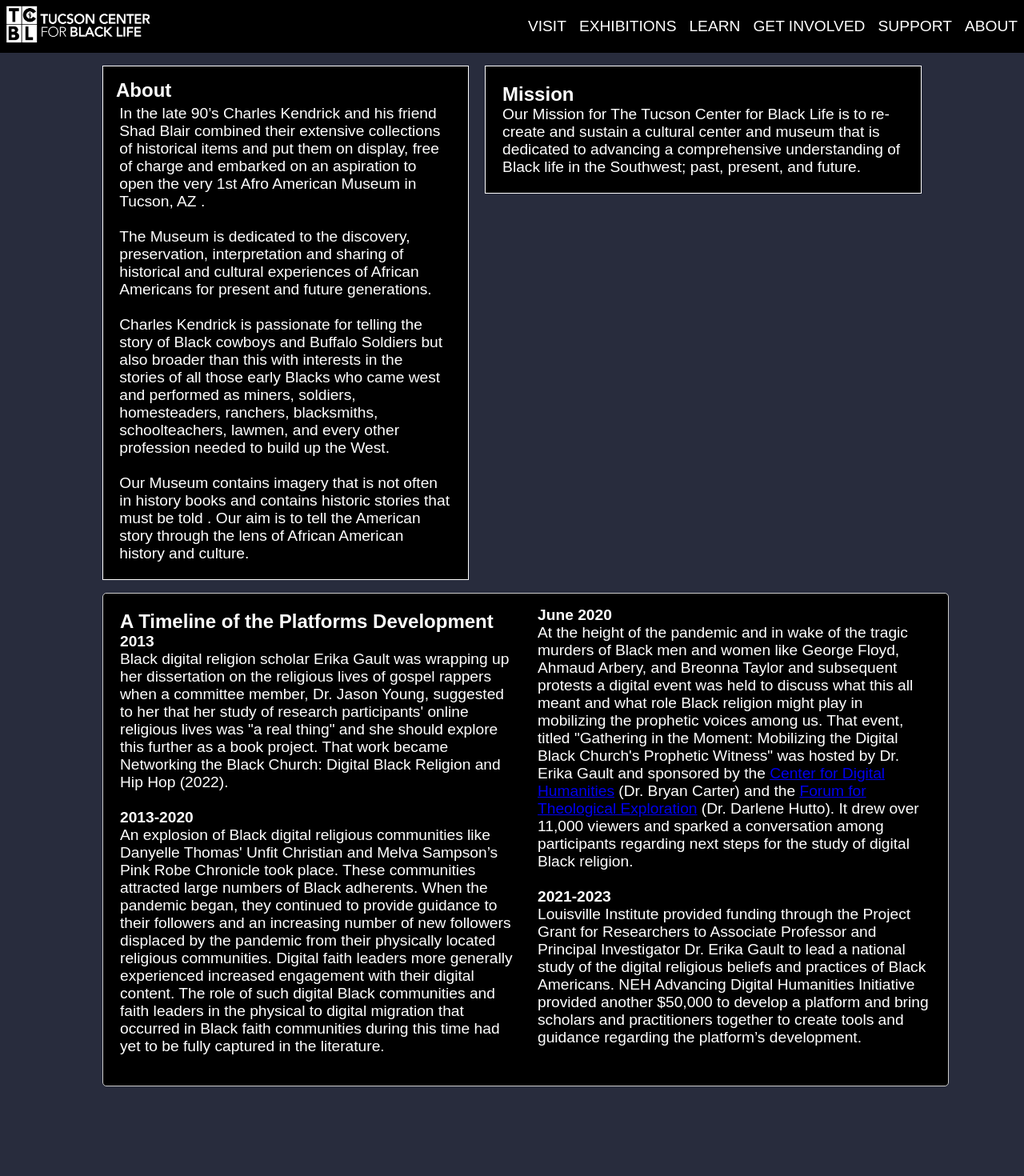
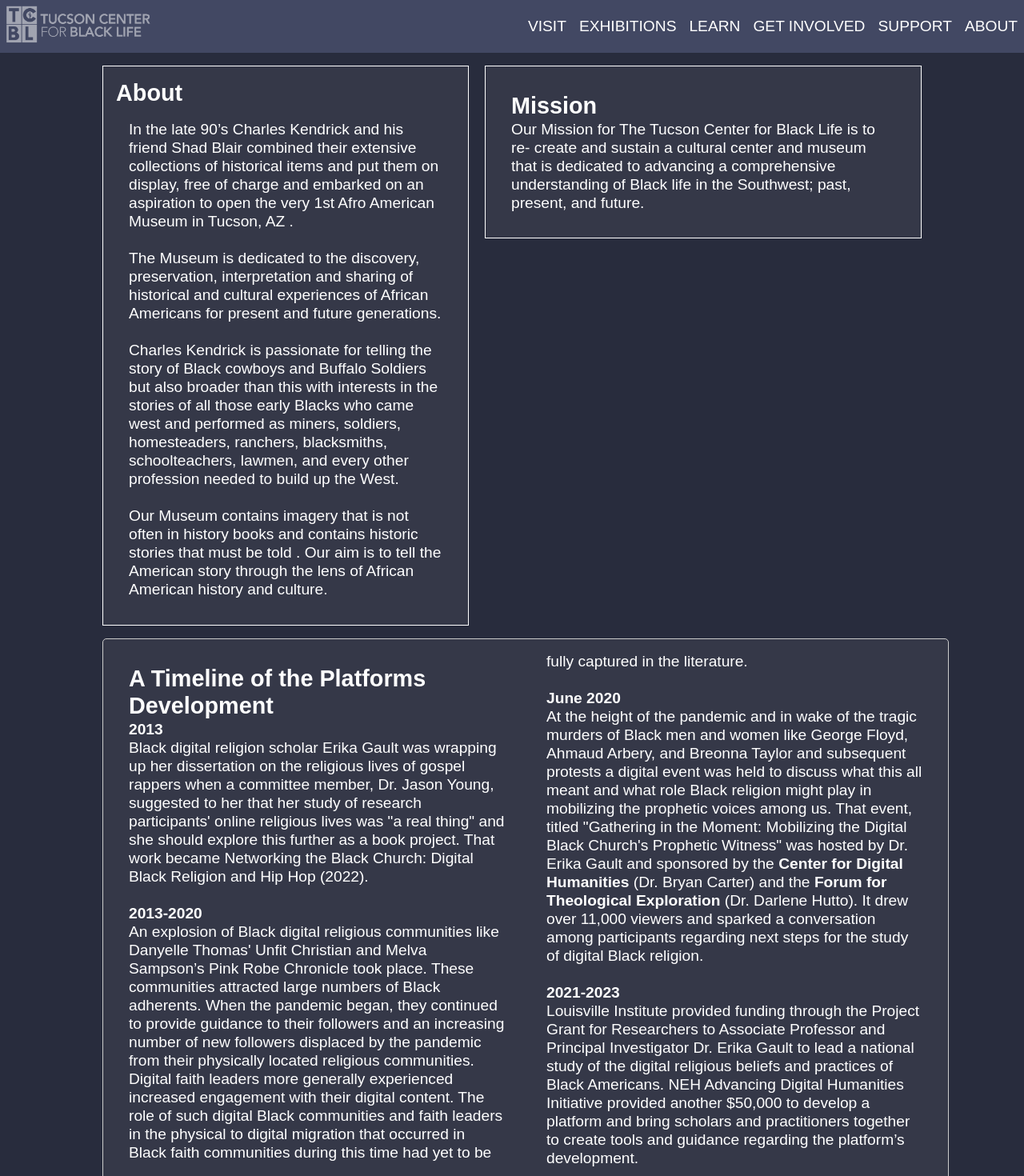
Before and after one commit to jzab-pixel/tcbl, a React app: page /About in a window 1280 px wide. Shown: the top 1470 px of the page at 80% size. Before the commit the page ends 1374 px from the top, so only its background shows below. Built offline with nearby package versions, Linux system fonts and the light colour scheme.

Commit message:
did some styling

```diff
--- a/package.json
+++ b/package.json
@@ -25,11 +25,13 @@
     "webpack-dev-server": "^4.15.1"
   },
   "dependencies": {
+    "bootstrap-icons-react": "^1.0.0",
     "css-loader": "^6.9.0",
     "file-loader": "^6.2.0",
     "react": "^18.2.0",
     "react-bootstrap": "^2.9.2",
     "react-dom": "^18.2.0",
+    "react-icons": "^5.0.1",
     "react-router-dom": "^6.21.1",
     "style-loader": "^3.3.4"
   }
--- a/src/components/navbar/navbar.css
+++ b/src/components/navbar/navbar.css
@@ -20,7 +20,6 @@
     color: white;
     text-decoration: none;
     font-size: 1.2rem;
-    transition: 0.3s ease-in-out;
 
   }
 
--- a/src/components/navbar/navbar.js
+++ b/src/components/navbar/navbar.js
@@ -15,7 +15,7 @@ function NavigationBar() {
       variant="dark"
       className="Navigation"
       /*#785e4b*/
-      style={{ backgroundColor: "#000" , position: "sticky", top: "0"}}
+      style={{ backgroundColor: "#424863" , position: "sticky", top: "0"}}
     >
       <Container className="navbar-container">
         <Navbar.Brand as={Link} to="/" className="logo">
--- a/src/pages/about/about.css
+++ b/src/pages/about/about.css
@@ -1,26 +1,29 @@
 body{
-  background-color: #282c3d;
+  background-color: #2b2e3c;
+
 }
 
 .about-aboutSection {
-    background-color: #000000;
+    background-color: #353848;
     width: 40vw;
     font-family: "Chirp-regular", sans-serif;
     font-size: 1.2rem;
-    border: 1px solid #ffffff; /* Subdued grey border */
+    border: 0.4px solid #ffffff; /* Subdued grey border */
     color: #fff;
+    line-height: 1.2;
+    margin-bottom: 1rem;
 
   }
 
   .about-aboutSectionTitle {
     font-weight: bold;
-    font-size: 24px;
+    font-size: 1.8rem;
     color: #ffffff; /* Dark grey text color */
 
   }
 
   .about-aboutSectionText {
-    margin: 1%;
+    margin: 1rem;
     color: #ffffff; /* Slightly darker grey text color */
   }
 
@@ -30,8 +33,8 @@ body{
   }
 
   .about-aboutSectionBottom {
-    border: 1px solid #ccc; /* Subdued grey border */
-    background-color: #282c3d;
+    border: 0.4px solid #ccc; /* Subdued grey border */
+    background-color: #353848;
     width: 80vw;
     font-family: "Chirp-regular", sans-serif;
     font-size: 1.2rem;
@@ -39,18 +42,18 @@ body{
     column-gap: 20px;
     overflow: auto;
     border-radius: 5px;
-    margin: auto;
-    margin-bottom: 1rem;
+
+    line-height: 1.2;
   }
 
-  .about-aboutSection a{
+
+  /* Add more styles as needed for a cohesive design */
+  a{
     text-decoration: none;
     font-weight: bold;
-    color: white
+    color: #fff;
   }
 
-  .about-aboutSection a:hover{
-    text-decoration:underline;
+  a:hover{
+    opacity: 0.5;
   }
-
-  /* Add more styles as needed for a cohesive design */
--- a/src/pages/about/about.js
+++ b/src/pages/about/about.js
@@ -14,7 +14,6 @@ function About() {
         }}
       >
         <div className="about-aboutSection" style={{
-          backgroundColor:"#000",
           padding: "1rem",
           color:"#fff",
           marginBottom: "1rem"
@@ -36,7 +35,6 @@ function About() {
         </div>
         <div>
           <div className="about-aboutSection" style={{
-          backgroundColor:"#000",
           padding: "1rem",
           color:"#fff",
           marginBottom: "1rem"
@@ -51,7 +49,6 @@ function About() {
       </div>
        <div
         className="about-aboutSectionBottom" style={{
-          backgroundColor:"#000",
           padding: "1rem",
           color:"#fff !important",
 
--- a/src/pages/exhibitions/exhibitions.css
+++ b/src/pages/exhibitions/exhibitions.css
@@ -15,6 +15,7 @@ body {
 
   .search-bar {
     margin-bottom: 20px;
+
   }
 
   .search-bar input {
@@ -22,6 +23,8 @@ body {
     margin-right: 10px;
     border: 1px solid #ccc;
     border-radius: 4px;
+    width: 80%;
+    border-radius: 8px;
   }
 
   .search-bar button {
@@ -67,10 +70,9 @@ body {
     width: 30%;
     padding: 15px;
     margin: 10px 0;
-    background-color: #000000;
+    background-color: #353848;
     border: 1px solid #ccc;
     color: #fff;
-    border-radius: 8px;
   }
 
   .card h3 {
--- a/src/pages/exhibitions/exhibitions.js
+++ b/src/pages/exhibitions/exhibitions.js
@@ -1,4 +1,6 @@
 import React, { useState } from "react";
+import { Search } from 'bootstrap-icons-react';
+import { FaPencilAlt } from 'react-icons/fa';
 import "./exhibitions.css"; // Import the CSS file
 
 const exhibitionsData = [
@@ -60,9 +62,13 @@ const MuseumGallery = () => {
           value={searchTerm}
           onChange={(e) => setSearchTerm(e.target.value)}
         />
-        <button onClick={handleSearch}>Search</button>
+        <button onClick={handleSearch}>
+          <Search />
+        </button>
 
-        <button onClick={handleResetSearch}>Reset</button>
+        <button onClick={handleResetSearch}>
+          <FaPencilAlt />
+        </button>
       </div>
 
       <div className="filter-buttons">
--- a/src/pages/visit/visit.css
+++ b/src/pages/visit/visit.css
@@ -10,12 +10,13 @@
   }
   #welcomeBox
   {
-    width: 42rem !important;
-    margin-left: 20rem !important;
+    width: 70%;
+    margin-left: auto;
+    margin-right: auto;
     line-height: 1.5;
-    padding:4rem;
-    background-color: #000000;
-    margin-top: 2rem;
+    background-color: #353848;
+    margin-top: 30vh;
+    padding: 5rem;
     color: #ffffff !important;
 
   }
@@ -32,3 +33,8 @@
     color: #ffffff;
 
   }
+
+
+  body{
+    height: 100vh;
+  }
--- a/src/pages/visit/visit.js
+++ b/src/pages/visit/visit.js
@@ -4,7 +4,7 @@ import "./visit.css";
 // Component for the Visit section
 function HoursSection() {
     return (
-      <div className="visit-visitSection" style={{padding: "1rem", backgroundColor: "#000"}}>
+      <div className="visit-visitSection" style={{padding: "1rem", backgroundColor: "#353848"}}>
         <div className="visit-visitSectionTitle">Hours & Location</div>
         <div className="visit-visitSectionText">
         1834 S. Park Ave<br></br>
@@ -19,7 +19,7 @@ function HoursSection() {
 // Component for the Elements section
 function EntrySection() {
     return (
-      <div className="visit-visitSection" style={{padding: "1rem", backgroundColor: "#000"}}>
+      <div className="visit-visitSection" style={{padding: "1rem", backgroundColor: "#353848"}}>
         <div className="visit-visitSectionText">
           <div className="visit-visitSectionTitle">Entry</div>
           <div style={{ fontWeight: "bold" }}>Admission</div>
```
Also changed, not shown: 1 other file (tests, documents, lock files or other folders).
